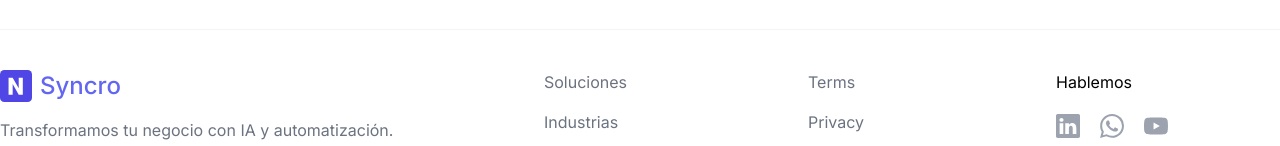
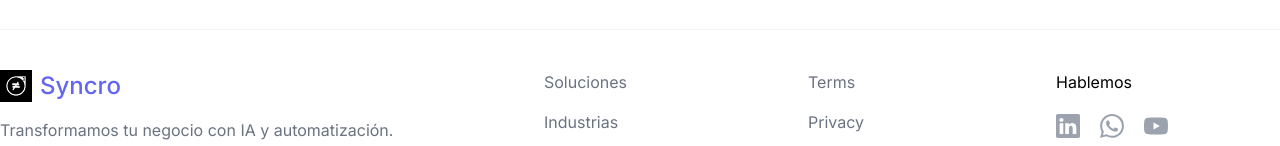
Before and after one commit to emiperaltaok/syncro-landing, a Next.js app: page / in a window 1280 px wide. Shown: the part 6463-6609 px from the top of the page. Built offline with nearby package versions, Linux system fonts and the light colour scheme.

Commit message:
agregue syncro logo

```diff
--- a/src/components/Footer.tsx
+++ b/src/components/Footer.tsx
@@ -18,7 +18,7 @@ export function Footer() {
                 className="flex items-center space-x-2 text-2xl font-medium text-indigo-500 dark:text-gray-100"
               >
                 <Image
-                  src="/img/logo.svg"
+                  src="/img/syncro-logo.png"
                   alt="N"
                   width="32"
                   height="32"
```
Also changed, not shown: public/img/syncro-logo.png (added).
